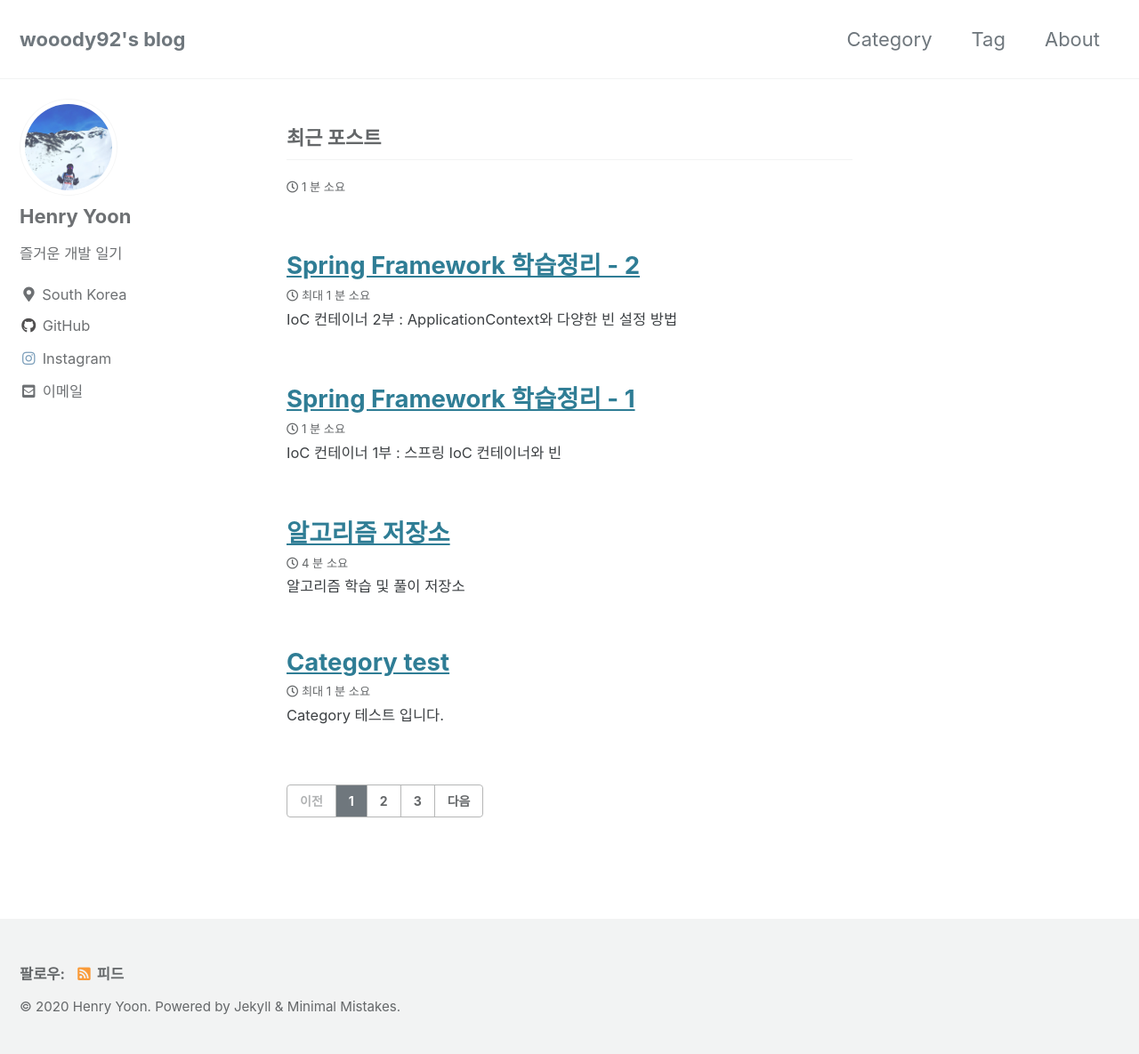
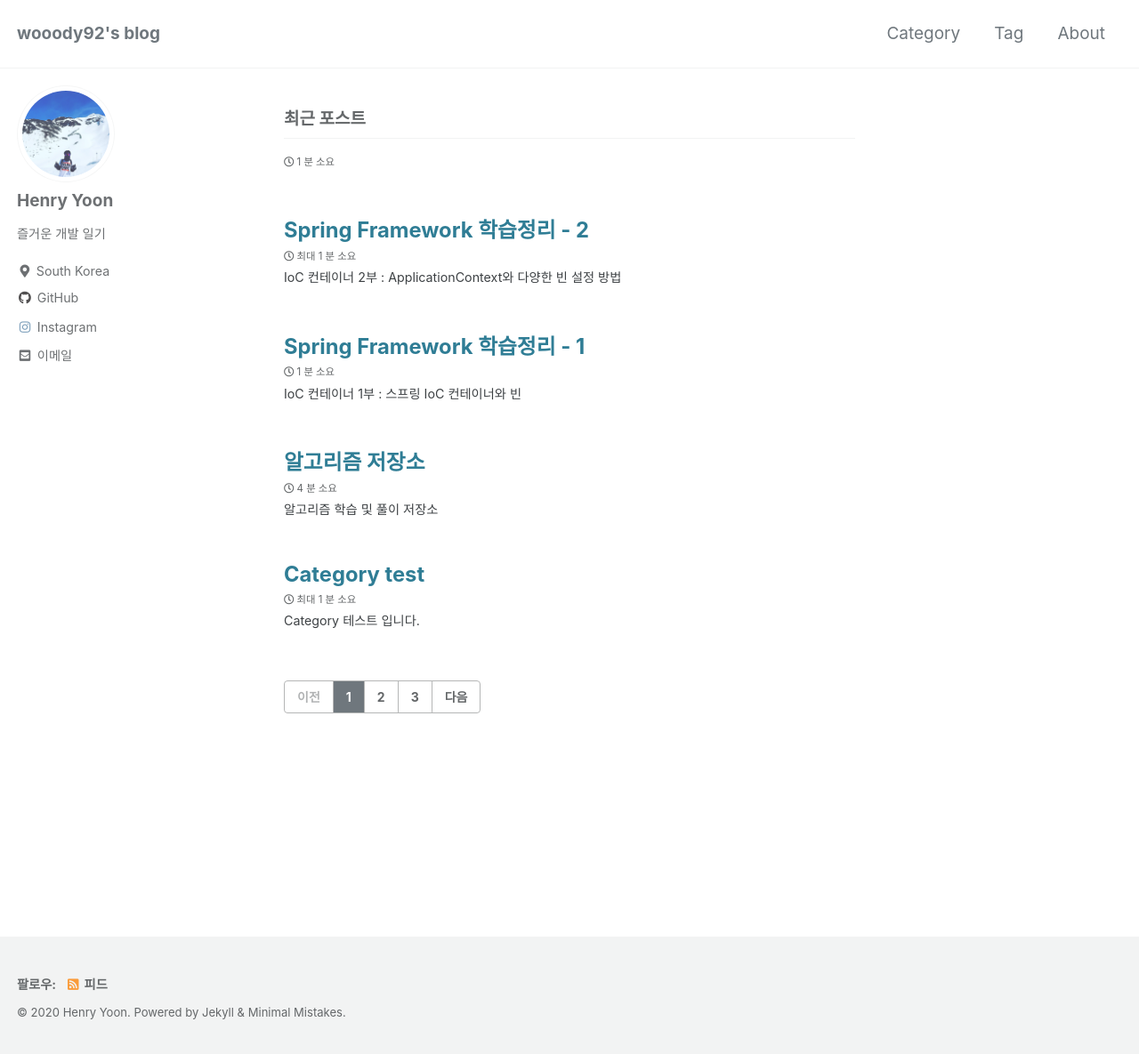
Before and after one commit to wooody92/wooody92.github.io, a Jekyll site: the page built from index.html, in a window 1280 px wide and 1187 px high. Shown: the whole window at 89% size. Built offline with Jekyll 4.4.1, drawn with Linux system fonts in a browser that asks for light colours; cached includes are drawn as plain includes; the list of posts is cut into pages by our own code.

Commit message:
본문 폰트 사이즈 및 하이퍼링크 밑줄 제거
- 본문 폰트 사이즈 고정
- 하이퍼링크 밑줄 제거

```diff
--- a/_sass/minimal-mistakes/_base.scss
+++ b/_sass/minimal-mistakes/_base.scss
@@ -126,6 +126,8 @@ blockquote {
 /* links */
 
 a {
+  /* a link 하이퍼링크 밑줄 없애기 */
+  text-decoration: none;
   &:focus {
     @extend %tab-focus;
   }
--- a/_sass/minimal-mistakes/_reset.scss
+++ b/_sass/minimal-mistakes/_reset.scss
@@ -11,15 +11,15 @@ html {
   font-size: 16px;
 
   @include breakpoint($medium) {
-    font-size: 18px;
+    font-size: 19px;
   }
 
   @include breakpoint($large) {
-    font-size: 20px;
+    font-size: 19px;
   }
 
   @include breakpoint($x-large) {
-    font-size: 22px;
+    font-size: 19px;
   }
 
   -webkit-text-size-adjust: 100%;
```
